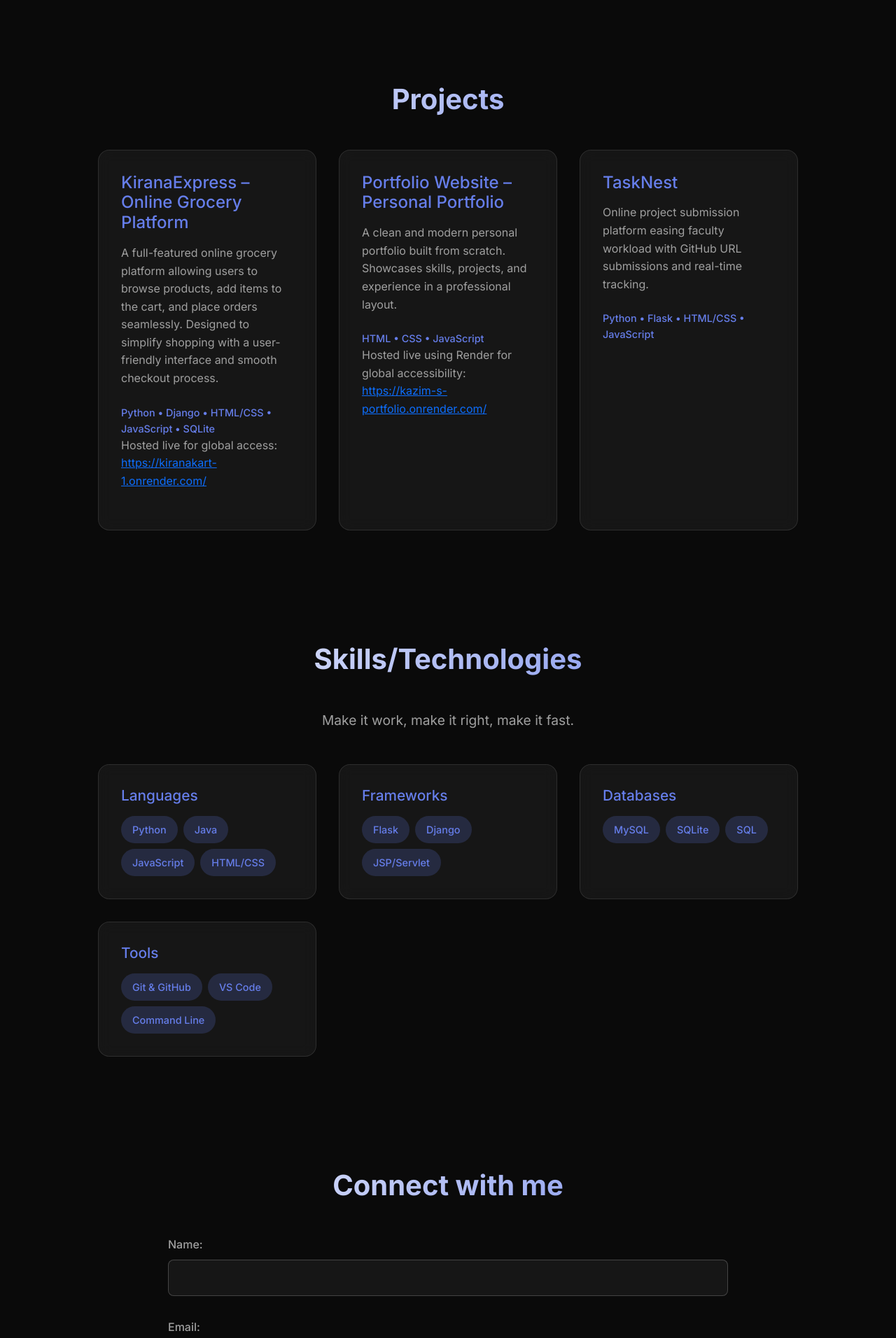
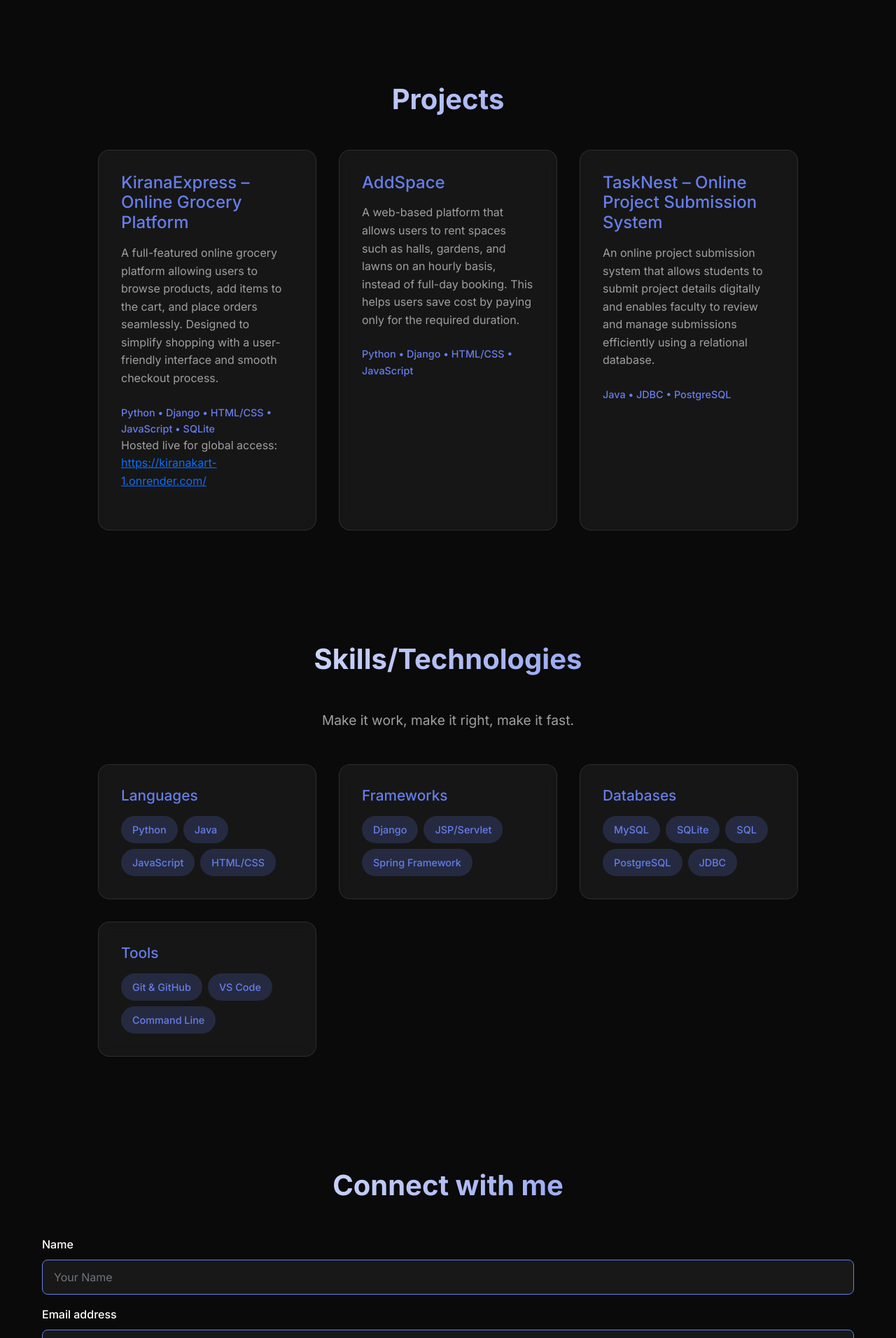
Before and after one commit to kazimshaikh07/kazim-s-portfolio, a Django app: page / in a window 1280 px wide. Shown: the part 1510-3422 px from the top of the page at 70% size. Run offline with Django 5.2, Linux system fonts and the light colour scheme.

Commit message:
feat: Update portfolio content and fix styles
This commit includes several updates to the portfolio:- Updates the projects and skills sections with new information.- Refactors the contact form to improve its structure and styling.- Fixes various CSS issues, including problems with static file loading and conflicting styles.

```diff
--- a/my_portfolio/forms.py
+++ b/my_portfolio/forms.py
@@ -5,3 +5,9 @@ class ContactForm(forms.ModelForm):
     class Meta:
         model = Contact
         exclude = ['date']
+        widgets = {
+            'name': forms.TextInput(attrs={'class': 'form-control', 'placeholder': 'Your Name'}),
+            'email': forms.EmailInput(attrs={'class': 'form-control', 'placeholder': 'Your Email'}),
+            'phone': forms.TextInput(attrs={'class': 'form-control', 'placeholder': 'Your Phone'}),
+            'message': forms.Textarea(attrs={'class': 'form-control', 'placeholder': 'Your Message', 'rows': 4}),
+        }
--- a/my_portfolio/static/css/style.css
+++ b/my_portfolio/static/css/style.css
@@ -15,7 +15,8 @@ body {
   color: #ffffff;
   line-height: 1.6;
   overflow-x: hidden;
-  cursor: none; /* hide default cursor for custom cursor */
+  cursor: none;
+  /* hide default cursor for custom cursor */
 }
 
 .container {
@@ -36,7 +37,8 @@ body {
   color: white;
   display: block;
   box-shadow: none;
-  opacity: 0; /* hidden initially */
+  opacity: 0;
+  /* hidden initially */
   transform: translateY(-120%);
   visibility: hidden;
   pointer-events: none;
@@ -49,7 +51,7 @@ body {
   transform: translateY(0);
   visibility: visible;
   pointer-events: auto;
-  box-shadow: 0 4px 8px rgba(0,0,0,0.25);
+  box-shadow: 0 4px 8px rgba(0, 0, 0, 0.25);
 }
 
 .nav-container {
@@ -70,13 +72,18 @@ body {
   background-clip: text;
 }
 
-.logo-link { text-decoration: none; display: inline-flex; align-items: center; }
+.logo-link {
+  text-decoration: none;
+  display: inline-flex;
+  align-items: center;
+}
 
 .nav-menu {
   display: flex;
   list-style: none;
   gap: 2rem;
-  margin-left: auto; /* push menu fully to the right */
+  margin-left: auto;
+  /* push menu fully to the right */
   align-items: center;
 }
 
@@ -183,12 +190,15 @@ body {
     opacity: 0;
     transform: translateX(0) translateY(0) rotate(0deg);
   }
+
   10% {
     opacity: 1;
   }
+
   90% {
     opacity: 1;
   }
+
   100% {
     opacity: 0;
     transform: translateX(60vw) translateY(70vh) rotate(45deg);
@@ -200,12 +210,15 @@ body {
     opacity: 0;
     transform: translateX(0) translateY(0) rotate(0deg);
   }
+
   15% {
     opacity: 1;
   }
+
   85% {
     opacity: 1;
   }
+
   100% {
     opacity: 0;
     transform: translateX(50vw) translateY(80vh) rotate(60deg);
@@ -217,12 +230,15 @@ body {
     opacity: 0;
     transform: translateX(0) translateY(0) rotate(0deg);
   }
+
   12% {
     opacity: 1;
   }
+
   88% {
     opacity: 1;
   }
+
   100% {
     opacity: 0;
     transform: translateX(45vw) translateY(75vh) rotate(30deg);
@@ -234,12 +250,15 @@ body {
     opacity: 0;
     transform: translateX(0) translateY(0) rotate(0deg);
   }
+
   8% {
     opacity: 1;
   }
+
   92% {
     opacity: 1;
   }
+
   100% {
     opacity: 0;
     transform: translateX(55vw) translateY(85vh) rotate(50deg);
@@ -269,6 +288,7 @@ body {
     opacity: 0;
     transform: translateY(30px);
   }
+
   100% {
     opacity: 1;
     transform: translateY(0);
@@ -342,17 +362,25 @@ body {
   justify-content: center;
   padding: 12px 22px;
   border-radius: 999px;
-  border: 1px solid rgba(255,255,255,0.3);
+  border: 1px solid rgba(255, 255, 255, 0.3);
   color: #fff;
   text-decoration: none;
-  background: rgba(0,0,0,0.35);
-  box-shadow: inset 0 0 0 1px rgba(255,255,255,0.08);
+  background: rgba(0, 0, 0, 0.35);
+  box-shadow: inset 0 0 0 1px rgba(255, 255, 255, 0.08);
   position: relative;
   transition: transform .2s ease, box-shadow .2s ease, border-color .2s ease;
 }
 
-.btn-resume .arrow { margin-left: 8px; opacity: .75; }
-.btn-resume:hover { transform: translateY(-1px); border-color: rgba(0,188,212,.6); box-shadow: 0 0 0 2px rgba(0,188,212,.15); }
+.btn-resume .arrow {
+  margin-left: 8px;
+  opacity: .75;
+}
+
+.btn-resume:hover {
+  transform: translateY(-1px);
+  border-color: rgba(0, 188, 212, .6);
+  box-shadow: 0 0 0 2px rgba(0, 188, 212, .15);
+}
 
 .btn {
   padding: 12px 24px;
@@ -414,8 +442,15 @@ body {
 }
 
 @keyframes float {
-  0%, 100% { transform: translateY(0px); }
-  50% { transform: translateY(-20px); }
+
+  0%,
+  100% {
+    transform: translateY(0px);
+  }
+
+  50% {
+    transform: translateY(-20px);
+  }
 }
 
 /* Sections */
@@ -477,56 +512,6 @@ body {
   background: #0a0a0a;
 }
 
-.contact-section form {
-  max-width: 800px;
-  margin: 0 auto;
-  display: flex;
-  flex-direction: column;
-  gap: 1rem;
-}
-
-.contact-section form p {
-  margin: 0;
-  display: flex;
-  flex-direction: column;
-  text-align: left;
-  gap: 0.5rem;
-}
-
-.contact-section form label {
-  color: #a0a0a0;
-  font-weight: 500;
-}
-
-.contact-section form input,
-.contact-section form textarea {
-  background: rgba(255, 255, 255, 0.05);
-  border: 1px solid rgba(255, 255, 255, 0.2);
-  color: #ffffff;
-  padding: 12px;
-  border-radius: 8px;
-  font-family: inherit;
-  font-size: 1rem;
-  transition: all 0.3s ease;
-}
-
-.contact-section form input:focus,
-.contact-section form textarea:focus {
-  outline: none;
-  border-color: #667eea;
-  box-shadow: 0 0 0 3px rgba(102, 126, 234, 0.25);
-}
-
-.contact-section form textarea {
-    min-height: 150px;
-    resize: vertical;
-}
-
-.contact-section form button {
-  align-self: flex-start;
-  margin-top: 1rem;
-}
-
 .projects-grid {
   display: grid;
   grid-template-columns: repeat(auto-fit, minmax(300px, 1fr));
@@ -571,7 +556,7 @@ body {
 .contact-section select {
   background: #181818;
   color: #fff;
-  border: 1px solid #00bcd4;
+  border: 1px solid #667eea;
   border-radius: 8px;
   padding: 0.75rem 1rem;
   font-size: 1rem;
@@ -579,31 +564,17 @@ body {
 }
 
 .contact-section label {
-  color: #00bcd4;
+  color: #ffffff;
   font-weight: 500;
 }
 
-.contact-section button[type="submit"] {
-  background: #00bcd4;
-  color: #fff;
-  border: none;
-  border-radius: 8px;
-  padding: 0.75rem 2rem;
-  font-size: 1.1rem;
-  font-weight: 600;
-  transition: background 0.2s;
-}
-
-.contact-section button[type="submit"]:hover {
-  background: #0097a7;
-}/* Skills Section */
+/* Skills Section */
 .skills-subtitle {
   text-align: center;
   color: #a0a0a0;
   font-size: 1.2rem;
   margin-bottom: 3rem;
 }
-
 .skills-grid {
   display: grid;
   grid-template-columns: repeat(auto-fit, minmax(250px, 1fr));
@@ -611,7 +582,6 @@ body {
   max-width: 1000px;
   margin: 0 auto;
 }
-
 .skill-category {
   background: rgba(255, 255, 255, 0.05);
   backdrop-filter: blur(10px);
@@ -619,19 +589,16 @@ body {
   border-radius: 16px;
   padding: 2rem;
 }
-
 .skill-category h3 {
   color: #667eea;
   margin-bottom: 1rem;
   font-size: 1.3rem;
 }
-
 .skill-tags {
   display: flex;
   flex-wrap: wrap;
   gap: 0.5rem;
 }
-
 .skill-tag {
   background: rgba(102, 126, 234, 0.2);
   color: #667eea;
@@ -640,62 +607,6 @@ body {
   font-size: 0.9rem;
   font-weight: 500;
 }
-
-/* Contact Section */
-.contact-section {
-  background: #0a0a0a;
-}
-
-.contact-section form {
-  max-width: 800px;
-  margin: 0 auto;
-  display: flex;
-  flex-direction: column;
-  gap: 1rem;
-}
-
-.contact-section form p {
-  margin: 0;
-  display: flex;
-  flex-direction: column;
-  text-align: left;
-  gap: 0.5rem;
-}
-
-.contact-section form label {
-  color: #a0a0a0;
-  font-weight: 500;
-}
-
-.contact-section form input,
-.contact-section form textarea {
-  background: rgba(255, 255, 255, 0.05);
-  border: 1px solid rgba(255, 255, 255, 0.2);
-  color: #ffffff;
-  padding: 12px;
-  border-radius: 8px;
-  font-family: inherit;
-  font-size: 1rem;
-  transition: all 0.3s ease;
-}
-
-.contact-section form input:focus,
-.contact-section form textarea:focus {
-  outline: none;
-  border-color: #667eea;
-  box-shadow: 0 0 0 3px rgba(102, 126, 234, 0.25);
-}
-
-.contact-section form textarea {
-    min-height: 150px;
-    resize: vertical;
-}
-
-.contact-section form button {
-  align-self: flex-start;
-  margin-top: 1rem;
-}
-
 .contact-grid {
   display: grid;
   grid-template-columns: repeat(auto-fit, minmax(250px, 1fr));
@@ -703,7 +614,6 @@ body {
   max-width: 800px;
   margin: 0 auto;
 }
-
 .contact-card {
   background: rgba(255, 255, 255, 0.05);
   backdrop-filter: blur(10px);
@@ -715,20 +625,16 @@ body {
   transition: transform 0.3s ease;
   text-align: center;
 }
-
 .contact-card:hover {
   transform: translateY(-5px);
 }
-
 .contact-card h3 {
   color: #667eea;
   margin-bottom: 0.5rem;
 }
-
 .contact-card p {
   color: #a0a0a0;
 }
-
 /* Footer (icons + reveal light) */
 .footer {
   padding: 4rem 0 2.5rem;
@@ -749,13 +655,16 @@ body {
   left: -40%;
   width: 180%;
   height: 180%;
-  background: radial-gradient(ellipse at center, rgba(102,126,234,0.12) 0%, rgba(0,0,0,0) 60%);
+  background: radial-gradient(ellipse at center, rgba(102, 126, 234, 0.12) 0%, rgba(0, 0, 0, 0) 60%);
   opacity: 0;
   transition: opacity .6s ease;
-  pointer-events: none; /* do not block clicks on icons */
+  pointer-events: none;
+  /* do not block clicks on icons */
 }
 
-.footer.revealed::after { opacity: 1; }
+.footer.revealed::after {
+  opacity: 1;
+}
 
 .footer-title {
   color: #cfcfcf;
@@ -764,15 +673,41 @@ body {
   margin-bottom: 1.4rem;
 }
 
-.footer-icons { display: flex; align-items: center; justify-content: center; gap: 1.25rem; }
-.icon-link { color: #9e9e9e; text-decoration: none; display: inline-flex; padding: .5rem; border-radius: 10px; transition: transform .2s ease, color .2s ease, background .2s ease; cursor: pointer; }
-.icon-link:hover { color: #ffffff; transform: translateY(-2px); background: rgba(255,255,255,0.06); }
-.footer-note { margin-top: 1.25rem; color: #a0a0a0; font-size: .95rem; }
+.footer-icons {
+  display: flex;
+  align-items: center;
+  justify-content: center;
+  gap: 1.25rem;
+}
+
+.icon-link {
+  color: #9e9e9e;
+  text-decoration: none;
+  display: inline-flex;
+  padding: .5rem;
+  border-radius: 10px;
+  transition: transform .2s ease, color .2s ease, background .2s ease;
+  cursor: pointer;
+}
+
+.icon-link:hover {
+  color: #ffffff;
+  transform: translateY(-2px);
+  background: rgba(255, 255, 255, 0.06);
+}
+
+.footer-note {
+  margin-top: 1.25rem;
+  color: #a0a0a0;
+  font-size: .95rem;
+}
 
 /* Custom cursor */
-.cursor-dot, .cursor-tail {
+.cursor-dot,
+.cursor-tail {
   position: fixed;
-  top: 0; left: 0;
+  top: 0;
+  left: 0;
   pointer-events: none;
   z-index: 9999;
   transform: translate(-50%, -50%);
@@ -782,15 +717,15 @@ body {
   width: 12px;
   height: 12px;
   border-radius: 50%;
-  background: rgba(102,126,234,0.95);
-  box-shadow: 0 0 15px rgba(102,126,234,0.6);
+  background: rgba(102, 126, 234, 0.95);
+  box-shadow: 0 0 15px rgba(102, 126, 234, 0.6);
 }
 
 .cursor-tail {
   width: 28px;
   height: 28px;
   border-radius: 50%;
-  background: radial-gradient(circle, rgba(102,126,234,0.25) 0%, rgba(102,126,234,0.05) 60%, transparent 70%);
+  background: radial-gradient(circle, rgba(102, 126, 234, 0.25) 0%, rgba(102, 126, 234, 0.05) 60%, transparent 70%);
   transition: transform .08s ease-out;
 }
 
@@ -813,8 +748,14 @@ body {
     flex-direction: column;
     align-items: center;
   }
-  .hero-buttons-second { flex-direction: column; }
-  .footer-icons { gap: .9rem; }
+
+  .hero-buttons-second {
+    flex-direction: column;
+  }
+
+  .footer-icons {
+    gap: .9rem;
+  }
 
   .projects-grid {
     grid-template-columns: 1fr;
--- a/my_portfolio/templates/index.html
+++ b/my_portfolio/templates/index.html
@@ -147,28 +147,21 @@
             </p>
           </div>
           <div class="project-card">
-            <h3>Portfolio Website – Personal Portfolio</h3>
+            <h3>AddSpace</h3>
             <p>
-              A clean and modern personal portfolio built from scratch.
-              Showcases skills, projects, and experience in a professional
-              layout.
+              A web-based platform that allows users to rent spaces such as halls, gardens, and lawns on an hourly basis, instead of full-day booking. This helps users save cost by paying only for the required duration.
             </p>
-            <div class="project-tech">HTML • CSS • JavaScript</div>
-            <p>
-              Hosted live using Render for global accessibility:
-              <a href="https://kazim-s-portfolio.onrender.com/" target="_blank"
-                >https://kazim-s-portfolio.onrender.com/</a
-              >
-            </p>
+            <div class="project-tech">
+              Python • Django • HTML/CSS • JavaScript
+            </div>
           </div>
           <div class="project-card">
-            <h3>TaskNest</h3>
+            <h3>TaskNest – Online Project Submission System</h3>
             <p>
-              Online project submission platform easing faculty workload with
-              GitHub URL submissions and real-time tracking.
+              An online project submission system that allows students to submit project details digitally and enables faculty to review and manage submissions efficiently using a relational database.
             </p>
             <div class="project-tech">
-              Python • Flask • HTML/CSS • JavaScript
+              Java • JDBC • PostgreSQL
             </div>
           </div>
         </div>
@@ -185,36 +178,19 @@
         <div class="skills-grid">
           <div class="skill-category">
             <h3>Languages</h3>
-            <div class="skill-tags">
-              <span class="skill-tag">Python</span>
-              <span class="skill-tag">Java</span>
-              <span class="skill-tag">JavaScript</span>
-              <span class="skill-tag">HTML/CSS</span>
-            </div>
+            <div class="skill-tags"><span class="skill-tag">Python</span><span class="skill-tag">Java</span><span class="skill-tag">JavaScript</span><span class="skill-tag">HTML/CSS</span></div>
           </div>
           <div class="skill-category">
             <h3>Frameworks</h3>
-            <div class="skill-tags">
-              <span class="skill-tag">Flask</span>
-              <span class="skill-tag">Django</span>
-              <span class="skill-tag">JSP/Servlet</span>
-            </div>
+            <div class="skill-tags"><span class="skill-tag">Django</span><span class="skill-tag">JSP/Servlet</span><span class="skill-tag">Spring Framework</span></div>
           </div>
           <div class="skill-category">
             <h3>Databases</h3>
-            <div class="skill-tags">
-              <span class="skill-tag">MySQL</span>
-              <span class="skill-tag">SQLite</span>
-              <span class="skill-tag">SQL</span>
-            </div>
+            <div class="skill-tags"><span class="skill-tag">MySQL</span><span class="skill-tag">SQLite</span><span class="skill-tag">SQL</span><span class="skill-tag">PostgreSQL</span><span class="skill-tag">JDBC</span></div>
           </div>
           <div class="skill-category">
             <h3>Tools</h3>
-            <div class="skill-tags">
-              <span class="skill-tag">Git & GitHub</span>
-              <span class="skill-tag">VS Code</span>
-              <span class="skill-tag">Command Line</span>
-            </div>
+            <div class="skill-tags"><span class="skill-tag">Git & GitHub</span><span class="skill-tag">VS Code</span><span class="skill-tag">Command Line</span></div>
           </div>
         </div>
       </div>
@@ -225,7 +201,27 @@
       <div class="container">
         <h2 class="section-title">Connect with me</h2>
         <form method="post" action="{% url 'my_portfolio' %}">
-          {% csrf_token %} {{ form.as_p }}
+          {% csrf_token %}
+          <div class="mb-3">
+            <label for="{{ form.name.id_for_label }}" class="form-label">Name</label>
+            {{ form.name.errors }}
+            {{ form.name }}
+          </div>
+          <div class="mb-3">
+            <label for="{{ form.email.id_for_label }}" class="form-label">Email address</label>
+            {{ form.email.errors }}
+            {{ form.email }}
+          </div>
+          <div class="mb-3">
+            <label for="{{ form.phone.id_for_label }}" class="form-label">Phone</label>
+            {{ form.phone.errors }}
+            {{ form.phone }}
+          </div>
+          <div class="mb-3">
+            <label for="{{ form.message.id_for_label }}" class="form-label">Message</label>
+            {{ form.message.errors }}
+            {{ form.message }}
+          </div>
           <button class="btn btn-primary" type="submit">Submit</button>
         </form>
       </div>
--- a/my_portfolio/urls.py
+++ b/my_portfolio/urls.py
@@ -0,0 +1,6 @@
+from django.urls import path
+from . import views
+
+urlpatterns = [
+    path('', views.my_portfolio, name='my_portfolio'),
+]
--- a/portfolio/urls.py
+++ b/portfolio/urls.py
@@ -16,9 +16,6 @@ Including another URLconf
 """
 from django.contrib import admin
 from django.urls import path, include
-from django.conf import settings
-from django.conf.urls.static import static
-from my_portfolio import views
 
 admin.site.site_header = "Kazim Portfolio"
 admin.site.site_title = "MOHAMMED KAZIM SHAIKH Admin Portal"
@@ -26,5 +23,5 @@ admin.site.index_title = "Welcome to KAZIM's portfolio"
 
 urlpatterns = [
     path('admin/', admin.site.urls),
-    path('', views.my_portfolio, name='my_portfolio'),
+    path('', include('my_portfolio.urls')),
 ]
```
Also changed, not shown: portfolio/settings.py (+5 -4 lines), db.sqlite3.
